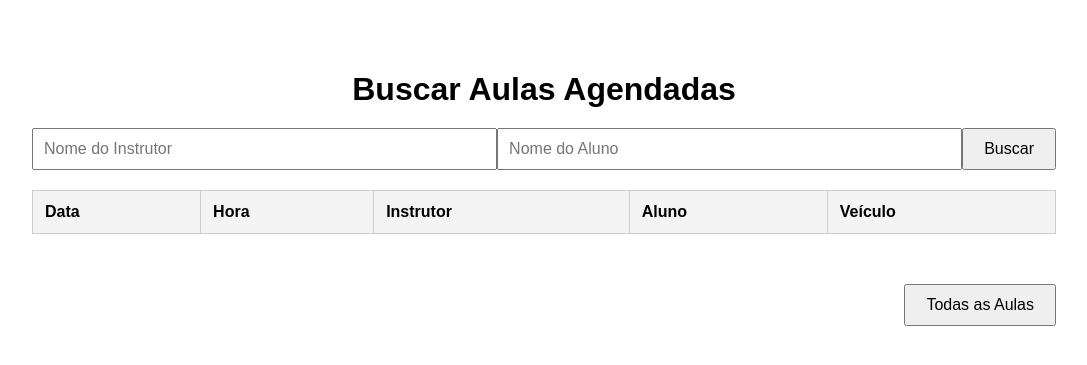
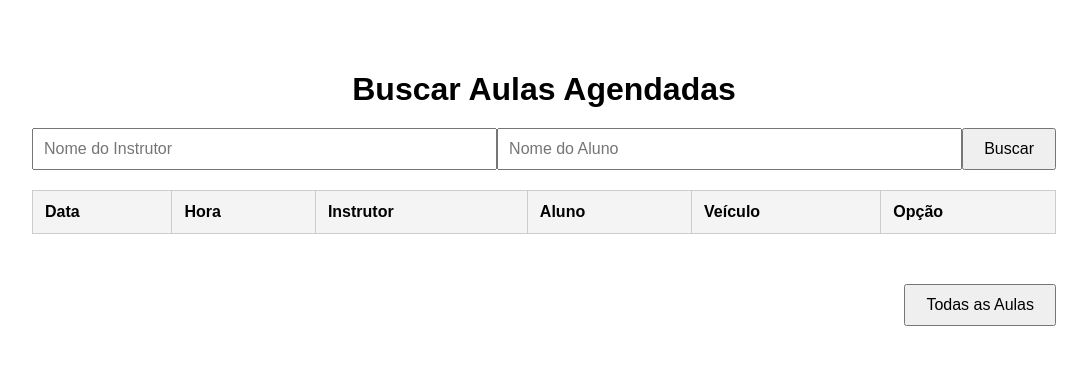
Before and after one commit to bleeeeeq/Projetos-Desenvolvedor-Web, a PHP site: page /tabelaAula.php in a window 1280 px wide. Shown: the top 365 px of the page, without its empty margins (96-1183 px from the left). Run offline with PHP 8.4, Linux system fonts and the light colour scheme; lists and menus that the app fills with data are empty.

Commit message:
Adição da coluna "Opção"
Coluna com os botões "Deletar" e "Editar"

```diff
--- a/Bootstrap/HTML/tabelaAula.php
+++ b/Bootstrap/HTML/tabelaAula.php
@@ -74,6 +74,7 @@
                     <th>Instrutor</th>
                     <th>Aluno</th>
                     <th>Veículo</th>
+                    <th>Opção</th>
                 </tr>
             </thead>
             <tbody>
```
